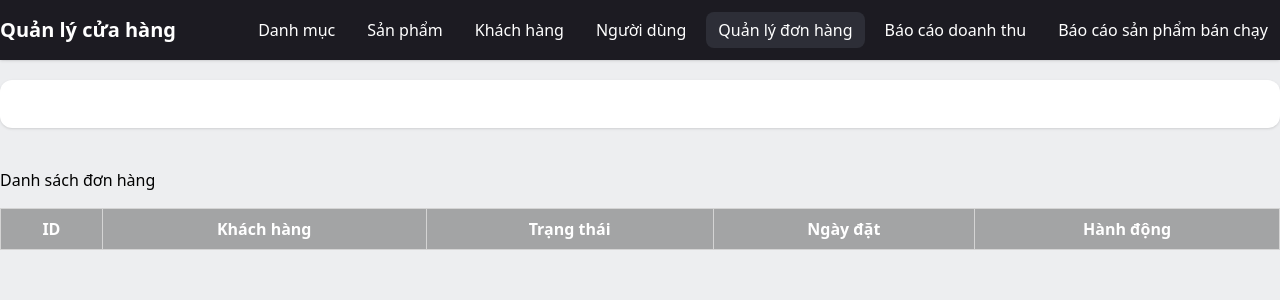
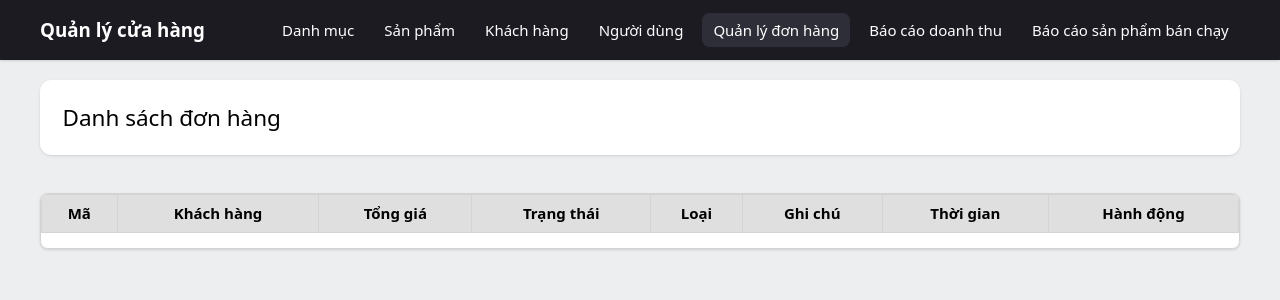
Before and after one commit to NguyenUoc98/clothing-store, a Laravel app: page /orders in a window 1280 px wide. Shown: the top 300 px of the page. Run offline with Laravel 12, Linux system fonts and the light colour scheme; a user stored in the database is signed in; data comes from the database, SQL or seed files in the repository; tables that the repository leaves empty hold one stand-in row (values such as "Sample post"); lists and menus that the app fills with data are empty; parts of the project's set-up code (start-up, migrations or seed data) failed here and were passed over; some libraries are stand-ins or nearby versions.

Commit message:
:recycle: sửa màn quản lý đơn hàng

```diff
--- a/app/Enum/PaymentType.php
+++ b/app/Enum/PaymentType.php
@@ -4,6 +4,6 @@
 
 enum PaymentType: int
 {
-    case CASH   = 1;
+    case COD    = 1;
     case ONLINE = 2;
 }
--- a/app/Http/Controllers/CheckoutController.php
+++ b/app/Http/Controllers/CheckoutController.php
@@ -75,7 +75,7 @@
             // Tạo đơn hàng
             $order = $cart->order()->create([
                 'total_price'      => $cart->items->sum('price'),
-                'status'           => PaymentType::CASH->value == $paymentMethod->value ? PaymentStatus::PROCESSING : PaymentStatus::INIT,
+                'status'           => PaymentType::COD->value == $paymentMethod->value ? PaymentStatus::PROCESSING : PaymentStatus::INIT,
                 'shipping_address' => $request->get('customer_address'),
                 'customer_name'    => $request->get('customer_name'),
                 'customer_phone'   => $request->get('customer_phone'),
--- a/app/Models/Order.php
+++ b/app/Models/Order.php
@@ -2,6 +2,8 @@
 
 namespace App\Models;
 
+use App\Enum\PaymentStatus;
+use App\Enum\PaymentType;
 use Illuminate\Database\Eloquent\Model;
 use Illuminate\Database\Eloquent\Relations\BelongsTo;
 
@@ -9,12 +11,19 @@
 {
     protected $guarded = [];
 
+    protected $casts = [
+        'status'               => PaymentStatus::class,
+        'type'                 => PaymentType::class,
+        'addition_information' => 'array',
+    ];
+
     public function cart(): BelongsTo
     {
         return $this->belongsTo(Cart::class);
     }
 
-    public function getOrderNumberAttribute() {
+    public function getOrderNumberAttribute()
+    {
         return md5($this->id);
     }
 }
--- a/composer.json
+++ b/composer.json
@@ -9,6 +9,7 @@
     "license": "MIT",
     "require": {
         "php": "^8.2",
+        "barryvdh/laravel-dompdf": "^3.1",
         "darryldecode/cart": "^4.2",
         "laravel/framework": "^11.9",
         "laravel/tinker": "^2.9",
--- a/resources/views/checkout/confirmation.blade.php
+++ b/resources/views/checkout/confirmation.blade.php
@@ -10,7 +10,7 @@
             <h3 class="mb-2 text-lg font-bold">Thông tin đơn hàng</h3>
             <p><b>Mã đơn hàng:</b> {{ $order->order_number }}</p>
             <p><b>Ngày đặt hàng:</b> {{ $order->created_at->format('d/m/Y H:i') }}</p>
-            <p><b>Phương thức thanh toán:</b> {{ $order->type == \App\Enum\PaymentType::CASH->value ? 'Thanh toán khi nhận hàng (COD)' : 'Thanh toán online' }}</p>
+            <p><b>Phương thức thanh toán:</b> {{ $order->type == \App\Enum\PaymentType::COD->value ? 'Thanh toán khi nhận hàng (COD)' : 'Thanh toán online' }}</p>
             <p>
                 <b>Trạng thái đơn hàng:</b>
                 @switch($order->status)
--- a/resources/views/checkout/index.blade.php
+++ b/resources/views/checkout/index.blade.php
@@ -131,7 +131,7 @@
                             @endif
 
                             <select name="payment_method" required class="ml-6 my-2 rounded-lg border border-neutral-300 px-4 py-2" style="width: calc(100% - 1.5rem);">
-                                <option value="{{ \App\Enum\PaymentType::CASH }}" {{ old('payment_method', '1') == \App\Enum\PaymentType::CASH ? 'selected' : '' }}>Thanh toán khi nhận hàng (COD)</option>
+                                <option value="{{ \App\Enum\PaymentType::COD }}" {{ old('payment_method', '1') == \App\Enum\PaymentType::COD ? 'selected' : '' }}>Thanh toán khi nhận hàng (COD)</option>
                                 <option value="{{ \App\Enum\PaymentType::ONLINE }}" {{ old('payment_method', '1') == \App\Enum\PaymentType::ONLINE ? 'selected' : '' }}>Thanh toán online</option>
                             </select>
                         </div>
--- a/resources/views/layouts/admin/app.blade.php
+++ b/resources/views/layouts/admin/app.blade.php
@@ -7,6 +7,9 @@
     <script src="https://cdn.jsdelivr.net/npm/@tailwindcss/browser@4"></script>
     <style type="text/tailwindcss">
         @custom-variant dark (&:where([data-theme=dark], [data-theme=dark] *));
+        :root {
+            font-size: 15px;
+        }
 
         table {
             @apply w-full;
@@ -25,7 +28,7 @@
         }
 
         th {
-            @apply font-bold text-center bg-[#00000050] text-white;
+            @apply font-bold text-center bg-[#00000020];
         }
 
         .button {
@@ -91,7 +94,7 @@
 
 <div class="container mt-[80px] mb-10 mx-auto">
     <div class="w-full rounded-xl bg-white shadow flex items-center justify-between p-6 mb-10">
-        <h1 class="font-bold text-2xl">@yield('title')</h1>
+        <h1 class="text-2xl">@yield('title')</h1>
         <div class="flex items-center gap-2 justify-end">
             @yield('command-bar')
         </div>
--- a/resources/views/orders/index.blade.php
+++ b/resources/views/orders/index.blade.php
@@ -1,53 +1,97 @@
 @extends('layouts.admin.app')
 
+@section('title', 'Danh sách đơn hàng')
+
+
 @section('content')
-    <div class="container mt-4">
-        <h1 class="mb-4">Danh sách đơn hàng</h1>
+    @if (session('success'))
+        <div class="alert alert-success">
+            {{ session('success') }}
+        </div>
+    @endif
 
-        @if(session('success'))
-            <div class="alert alert-success">{{ session('success') }}</div>
-        @elseif(session('error'))
-            <div class="alert alert-danger">{{ session('error') }}</div>
-        @endif
+    @if (session('error'))
+        <div class="alert alert-danger">
+            {{ session('error') }}
+        </div>
+    @endif
 
-        <table class="table table-striped">
+    <div class="overflow-x-auto rounded-lg border border-neutral-300 bg-white shadow">
+        <table class="table">
             <thead>
             <tr>
-                <th>ID</th>
+                <th>Mã</th>
                 <th>Khách hàng</th>
+                <th>Tổng giá</th>
                 <th>Trạng thái</th>
-                <th>Ngày đặt</th>
+                <th>Loại</th>
+                <th>Ghi chú</th>
+                <th>Thời gian</th>
                 <th>Hành động</th>
             </tr>
             </thead>
             <tbody>
-            @foreach($orders as $order)
+            @foreach ($orders as $order)
                 <tr>
-                    <td>{{ $order->id }}</td>
-                    <td>{{ $order->customer_name }}</td>
-                    <td>{{ $order->status }}</td>
-                    <td>{{ $order->created_at->format('d/m/Y H:i') }}</td>
+                    <td class="text-center font-bold">{{ $order->id }}</td>
+                    <td class="space-y-1">
+                        <p class="text-lg font-bold flex items-center gap-2">
+                            <svg xmlns="http://www.w3.org/2000/svg" width="200" height="200" viewBox="0 0 24 24" class="size-5 shrink-0">
+                                <g fill="none">
+                                    <path d="M24 0v24H0V0h24ZM12.593 23.258l-.011.002l-.071.035l-.02.004l-.014-.004l-.071-.035c-.01-.004-.019-.001-.024.005l-.004.01l-.017.428l.005.02l.01.013l.104.074l.015.004l.012-.004l.104-.074l.012-.016l.004-.017l-.017-.427c-.002-.01-.009-.017-.017-.018Zm.265-.113l-.013.002l-.185.093l-.01.01l-.003.011l.018.43l.005.012l.008.007l.201.093c.012.004.023 0 .029-.008l.004-.014l-.034-.614c-.003-.012-.01-.02-.02-.022Zm-.715.002a.023.023 0 0 0-.027.006l-.006.014l-.034.614c0 .012.007.02.017.024l.015-.002l.201-.093l.01-.008l.004-.011l.017-.43l-.003-.012l-.01-.01l-.184-.092Z"/>
+                                    <path fill="currentColor" d="M12 13c2.396 0 4.575.694 6.178 1.671c.8.49 1.484 1.065 1.978 1.69c.486.616.844 1.352.844 2.139c0 .845-.411 1.511-1.003 1.986c-.56.45-1.299.748-2.084.956c-1.578.417-3.684.558-5.913.558s-4.335-.14-5.913-.558c-.785-.208-1.524-.506-2.084-.956C3.41 20.01 3 19.345 3 18.5c0-.787.358-1.523.844-2.139c.494-.625 1.177-1.2 1.978-1.69C7.425 13.694 9.605 13 12 13Zm0-11a5 5 0 1 1 0 10a5 5 0 0 1 0-10Z"/>
+                                </g>
+                            </svg>
+                            {{ $order->customer_name }}
+                        </p>
+                        <p class="flex items-center gap-2">
+                            <svg xmlns="http://www.w3.org/2000/svg" width="200" height="200" viewBox="0 0 16 16" class="size-5 shrink-0">
+                                <path fill="currentColor" d="M11 10c-1 1-1 2-2 2s-2-1-3-2s-2-2-2-3s1-1 2-2s-2-4-3-4s-3 3-3 3c0 2 2.055 6.055 4 8s6 4 8 4c0 0 3-2 3-3s-3-4-4-3z"/>
+                            </svg>
+                            {{ $order->customer_phone }}
+                        </p>
+                        <p class="flex items-center gap-2">
+                            <svg xmlns="http://www.w3.org/2000/svg" viewBox="0 0 24 24" fill="currentColor" class="size-5 shrink-0">
+                                <path fill-rule="evenodd" d="m11.54 22.351.07.04.028.016a.76.76 0 0 0 .723 0l.028-.015.071-.041a16.975 16.975 0 0 0 1.144-.742 19.58 19.58 0 0 0 2.683-2.282c1.944-1.99 3.963-4.98 3.963-8.827a8.25 8.25 0 0 0-16.5 0c0 3.846 2.02 6.837 3.963 8.827a19.58 19.58 0 0 0 2.682 2.282 16.975 16.975 0 0 0 1.145.742ZM12 13.5a3 3 0 1 0 0-6 3 3 0 0 0 0 6Z" clip-rule="evenodd"/>
+                            </svg>
+                            {{ $order->shipping_address }}
+                        </p>
+                    </td>
+                    <td class="whitespace-nowrap !text-nowrap text-right font-semibold text-red-600"><span>{{ number_format($order->total_price, 0, ',', '.') }}</span></td>
+                    <td class="text-center">{{ $order->status->name }}</td>
+                    <td class="text-center">{{ $order->type->name }}</td>
+                    <td class="max-w-md">
+                        <ul class="ml-4 list-inside list-disc">
+                            @foreach($order->addition_information ?: [] as $key => $value)
+                                <li><b>{{ $key }}:</b> {{ $value }}</li>
+                            @endforeach
+                        </ul>
+                    </td>
                     <td>
-                        <a href="{{ route('orders.show', $order->id) }}" class="btn btn-info btn-sm">Xem chi tiết</a>
-                        <a href="{{ route('orders.printInvoice', $order->id) }}" class="btn btn-warning btn-sm">In hóa đơn</a>
+                        <p><b>Tạo: </b>{{ $order->created_at->format('d/m/Y H:i') }}</p>
+                        <p><b>Cập nhật: </b>{{ $order->updated_at->format('d/m/Y H:i') }}</p>
+                    </td>
 
-                        <!-- Form cập nhật trạng thái -->
-                        <form action="{{ route('orders.updateStatus', $order->id) }}" method="POST" style="display:inline;">
-                            @csrf
-                            @method('PUT')
-                            <div class="form-group">
-                                <select name="status" class="form-control form-control-sm" required>
-                                    <option value="pending" {{ $order->status == 'pending' ? 'selected' : '' }}>Đang xử lý</option>
-                                    <option value="delivered" {{ $order->status == 'delivered' ? 'selected' : '' }}>Đã giao hàng</option>
-                                    <option value="cancelled" {{ $order->status == 'cancelled' ? 'selected' : '' }}>Hủy đơn</option>
-                                </select>
-                            </div>
-                            <button type="submit" class="btn btn-primary btn-sm">Cập nhật</button>
-                        </form>
+                    <td>
+                        <div class="flex justify-center gap-2">
+                            <a href="{{ route('orders.show', $order->id) }}" class="shrink-0 bg-blue-500 text-white button hover:bg-blue-700">
+                                <svg xmlns="http://www.w3.org/2000/svg" fill="none" viewBox="0 0 24 24" stroke-width="1.5" stroke="currentColor" class="size-5">
+                                    <path stroke-linecap="round" stroke-linejoin="round" d="m16.862 4.487 1.687-1.688a1.875 1.875 0 1 1 2.652 2.652L10.582 16.07a4.5 4.5 0 0 1-1.897 1.13L6 18l.8-2.685a4.5 4.5 0 0 1 1.13-1.897l8.932-8.931Zm0 0L19.5 7.125M18 14v4.75A2.25 2.25 0 0 1 15.75 21H5.25A2.25 2.25 0 0 1 3 18.75V8.25A2.25 2.25 0 0 1 5.25 6H10"/>
+                                </svg>
+                                Sửa
+                            </a>
+                            <a href="{{ route('orders.printInvoice', $order->id) }}" class="shrink-0 bg-black text-white button hover:bg-gray-800">
+                                <svg xmlns="http://www.w3.org/2000/svg" fill="none" viewBox="0 0 24 24" stroke-width="1.5" stroke="currentColor" class="size-5">
+                                    <path stroke-linecap="round" stroke-linejoin="round" d="M6.72 13.829c-.24.03-.48.062-.72.096m.72-.096a42.415 42.415 0 0 1 10.56 0m-10.56 0L6.34 18m10.94-4.171c.24.03.48.062.72.096m-.72-.096L17.66 18m0 0 .229 2.523a1.125 1.125 0 0 1-1.12 1.227H7.231c-.662 0-1.18-.568-1.12-1.227L6.34 18m11.318 0h1.091A2.25 2.25 0 0 0 21 15.75V9.456c0-1.081-.768-2.015-1.837-2.175a48.055 48.055 0 0 0-1.913-.247M6.34 18H5.25A2.25 2.25 0 0 1 3 15.75V9.456c0-1.081.768-2.015 1.837-2.175a48.041 48.041 0 0 1 1.913-.247m10.5 0a48.536 48.536 0 0 0-10.5 0m10.5 0V3.375c0-.621-.504-1.125-1.125-1.125h-8.25c-.621 0-1.125.504-1.125 1.125v3.659M18 10.5h.008v.008H18V10.5Zm-3 0h.008v.008H15V10.5Z" />
+                                </svg>
+                                In hóa đơn
+                            </a>
+                        </div>
                     </td>
                 </tr>
             @endforeach
             </tbody>
         </table>
+        <div class="px-4 py-2">{{ $orders->links() }}</div>
     </div>
 @endsection
```
Also changed, not shown: database/migrations/2025_03_16_220214_update_orders_table.php, 1 other file.
